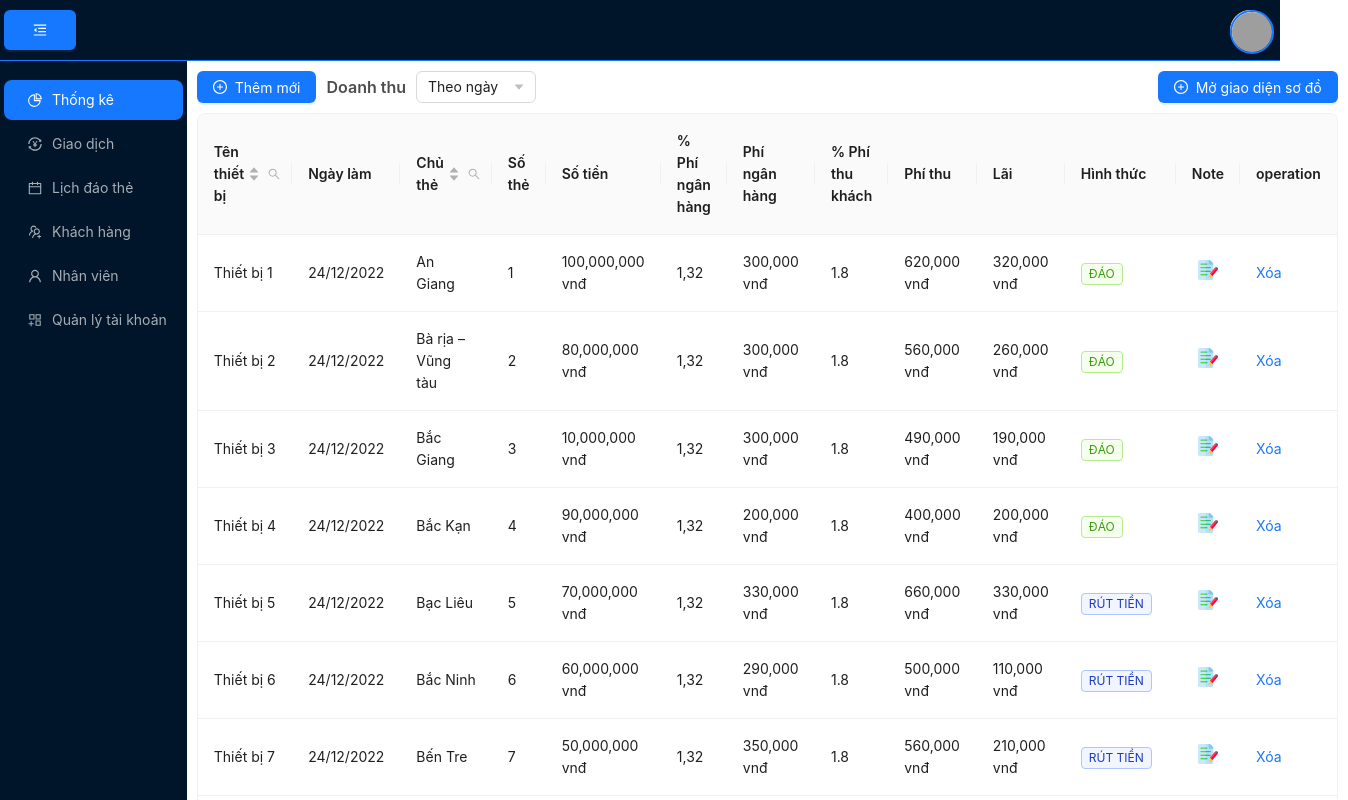
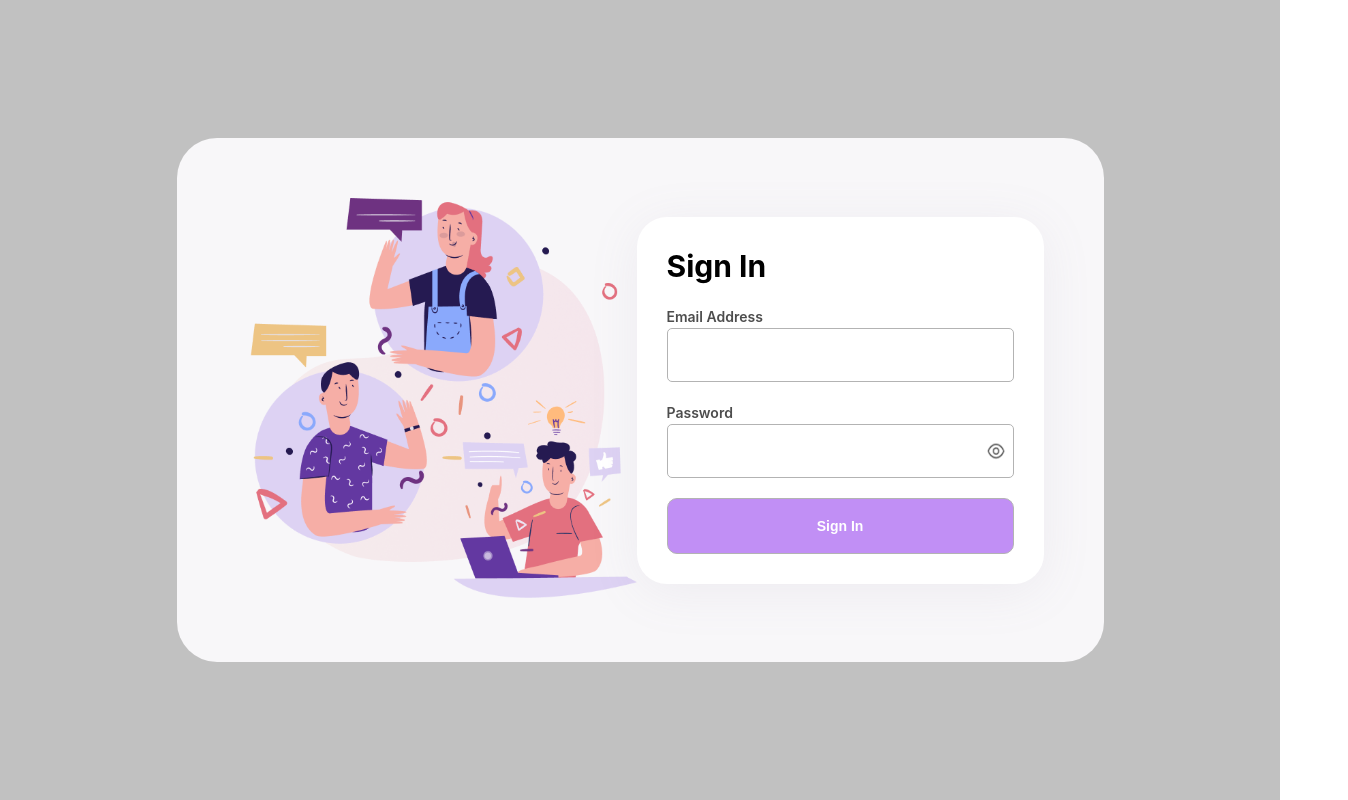
Before and after one commit to hongdang99/admin-system, a React (Create React App) app: page / in a window 1280 px wide. Shown: the top 800 px of the page, 1348 px wide, since content can reach past the window. Built offline with nearby package versions, Linux system fonts and the light colour scheme; grey boxes are pictures that could not be loaded.

Commit message:
Quandx tesst

```diff
--- a/src/App.js
+++ b/src/App.js
@@ -2,6 +2,7 @@ import React from 'react';
 
 // Component
 import Main from "./components/Main";
+import Login from "./components/Screen/Login";
 import ScreenContext from "./context/screenContext";
 
 {/*<Invoice />*/}
@@ -11,7 +12,8 @@ function App()  {
 	const [screen, setScreen] = React.useState('statistical');
 	return (
 		<ScreenContext.Provider value={{setScreen, screen}}>
-			<Main />
+			<Login />
+			{/* <Main /> */}
 		</ScreenContext.Provider >
 	);
 }
```
